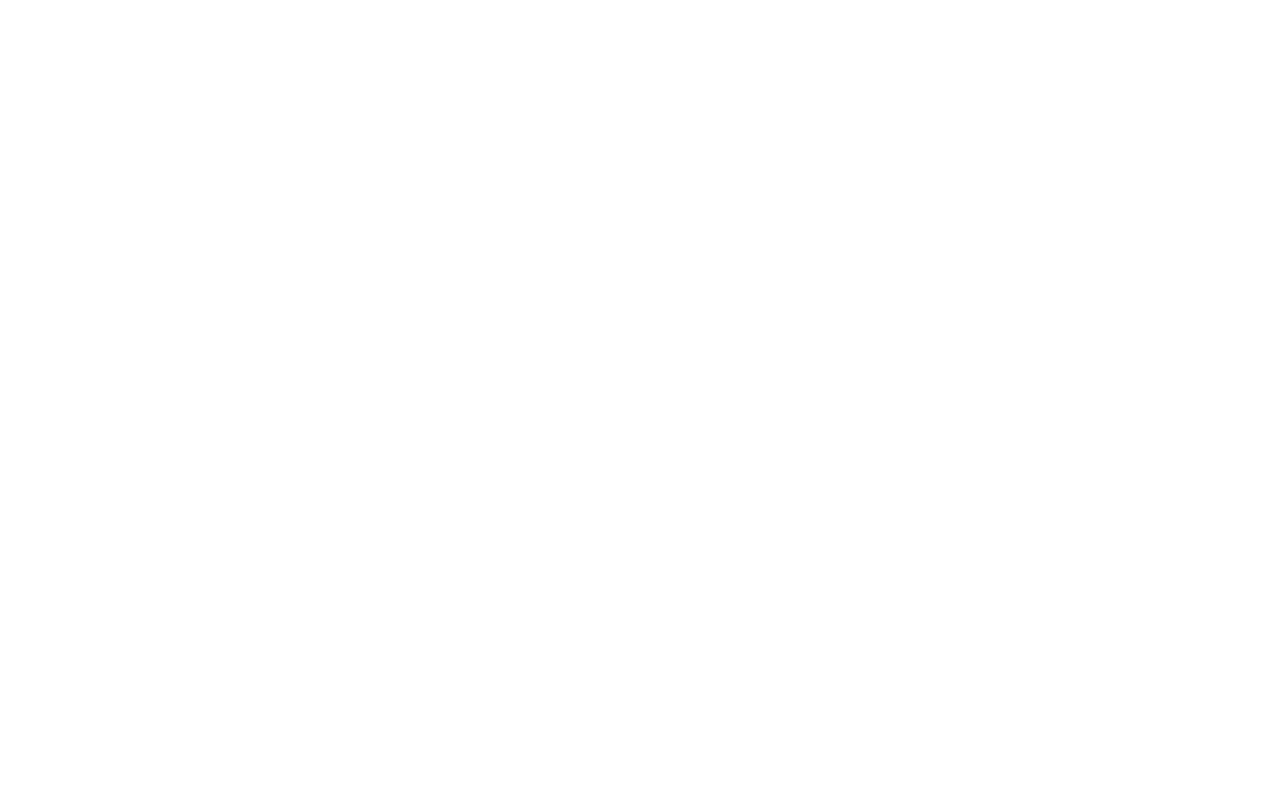
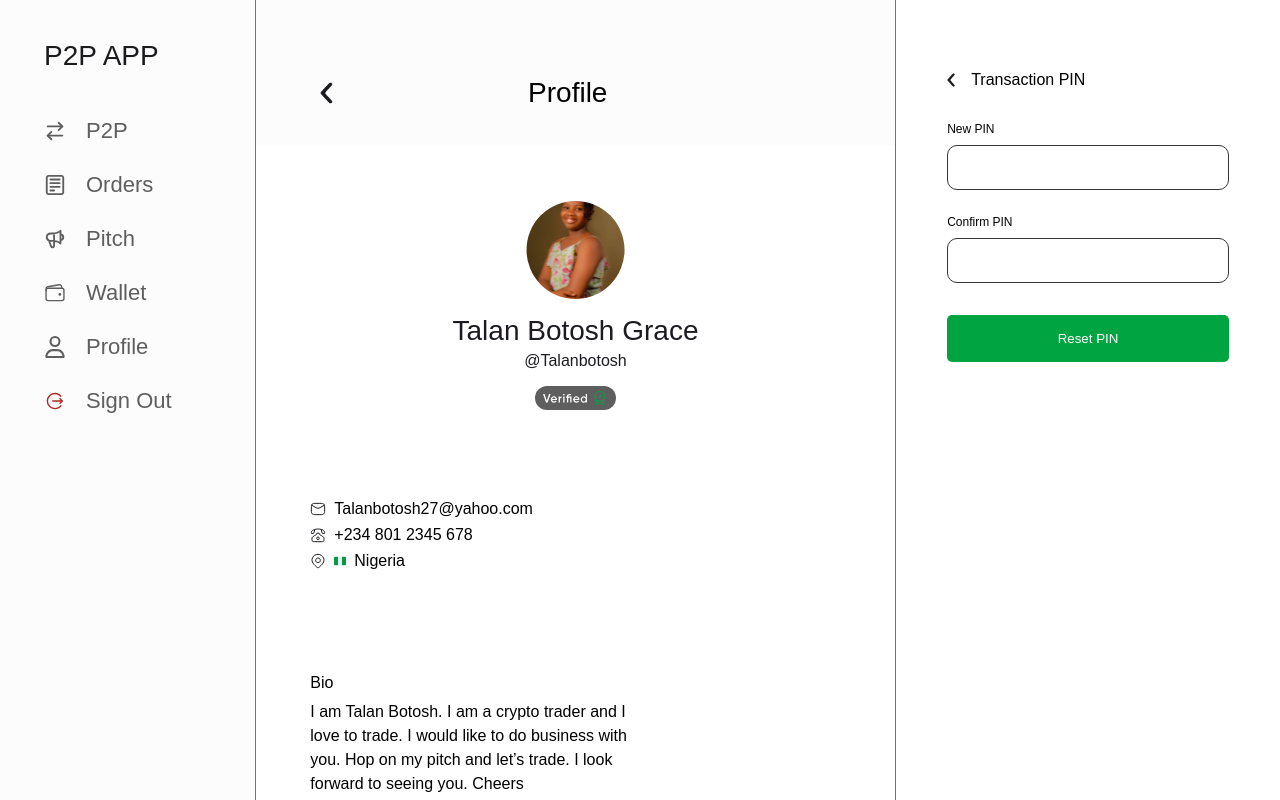
Before and after one commit to Stringcode-Limited/p2p-front-end, a React (Vite) app: page /app/profile/resettransactionpin3 in a window 1280 px wide. Before the commit this address had no page. Shown: the top 800 px of the page. Built offline with nearby package versions, Linux system fonts and the light colour scheme; a web font is replaced by a local one.

Commit message:
Completed Reset Transaction Pin 3 Body page

```diff
--- a/src/App.tsx
+++ b/src/App.tsx
@@ -48,6 +48,7 @@
 import DefaultCurrencyPage from "./pages/app/app-profile-page/ProfileDefaultCurrency/DefaultCurrencyPage/DefaultCurrencyPage";
 import ProfileThemePage from "./pages/app/app-profile-page/ProfileTheme/ProfileThemePage/ProfileThemePage";
 import ProfileLanguagePage from "./pages/app/app-profile-page/ProfileLanguage/ProfileLanguagePage/ProfileLanguagePage";
+import ResetTransactionPin3Page from "./pages/app/app-profile-page/ResetTransactionPin3/ResetTransactionPin3Page/ResetTransactionPin3Page";
 
 
 function App() {
@@ -96,6 +97,7 @@
           <Route path="profile/ResetPassword" element={<ResetPasswordPage/>} />
           <Route path="profile/transactionpin" element={<TransactionPinPage/>} />
           <Route path="profile/resettransactionpin" element={<ResetTransactionPinPage/>} />
+          <Route path="profile/resettransactionpin3" element={<ResetTransactionPin3Page/>} />
           <Route path="profile/paymentmethod" element={<ProfilePaymentPage/>} />
           <Route path="profile/newpaymentmethod" element={<NewPaymentPage/>} />
           <Route path="profile/profilepreferences" element={<ProfilePreferncesPage/>} />
--- /dev/null
+++ b/src/pages/app/app-profile-page/ResetTransactionPin3/ResetTransactionPin3Body/ResetTransactionPin3Body.css
@@ -0,0 +1,43 @@
+.ResetTransactionPin3Body {
+    width: 30vw;
+    display: flex;
+    flex-direction: column;
+    padding: 5%;
+
+}
+
+.ResetTransactionPin3Body .ResetTransactionPin3BodyHeader {
+    display: flex;
+    align-items: center;
+    gap: 16px;
+    margin: 20px 0 32px 0;
+}
+
+.ResetTransactionPin3Body .ResetTransactionPin3Bodyform {
+    display: flex;
+    flex-direction: column;
+    gap: 24px;
+}
+.ResetTransactionPin3Body .ResetTransactionPin3Bodyform .continueOTP {
+    background-color: #00A542;
+    width: 100%;
+    color: white;
+    outline: none;
+    border: none;
+    padding: 16px;
+    border-radius: 5px;
+    margin-top: 8px;
+}
+
+@media screen and (max-width:767px) {
+    .ResetTransactionPin3Body {
+        width: 100vw;
+    }
+
+    .ResetTransactionPin3Body .ResetTransactionPin3BodyHeader {
+        background-color: #FCFCFC;
+        border-bottom: 1px solid #000;
+        padding: 5%
+    }
+
+}
--- /dev/null
+++ b/src/pages/app/app-profile-page/ResetTransactionPin3/ResetTransactionPin3Body/ResetTransactionPin3Body.tsx
@@ -0,0 +1,24 @@
+import "./ResetTransactionPin3Body.css";
+import reset from "../../../../../assets/images/reset.svg";
+
+import ResetOTP from "../../../../../components/ResetOTP/ResetOTP";
+
+const ResetTransactionPin3Body = () => {
+  return (
+    <>
+      <div className="ResetTransactionPin3Body">
+                <div className="ResetTransactionPin3BodyHeader">
+                    <img src={reset} alt="" />
+                    <p>Transaction PIN</p>
+                </div>
+                <div className="ResetTransactionPin3Bodyform">
+                    <ResetOTP label="New PIN" display="hide" />
+                    <ResetOTP label="Confirm PIN" display="hide" />
+                    <button className="continueOTP">Reset PIN</button>
+                </div>
+            </div>
+    </>
+  )
+}
+
+export default ResetTransactionPin3Body
--- /dev/null
+++ b/src/pages/app/app-profile-page/ResetTransactionPin3/ResetTransactionPin3Page/ResetTransactionPin3Page.css
@@ -0,0 +1,3 @@
+.resetTransactionPin3Page{
+    display: flex;
+}
--- /dev/null
+++ b/src/pages/app/app-profile-page/ResetTransactionPin3/ResetTransactionPin3Page/ResetTransactionPin3Page.tsx
@@ -0,0 +1,16 @@
+import AppProfileBody from "../../AppProfileBody/AppProfileBody"
+import ResetTransactionPin3Body from "../ResetTransactionPin3Body/ResetTransactionPin3Body"
+import "./ResetTransactionPin3Page.css"
+
+const ResetTransactionPin3Page = () => {
+  return (
+    <>
+    <div className="resetTransactionPin3Page">
+      <AppProfileBody/>
+      <ResetTransactionPin3Body/>
+    </div>
+    </>
+  )
+}
+
+export default ResetTransactionPin3Page
```
